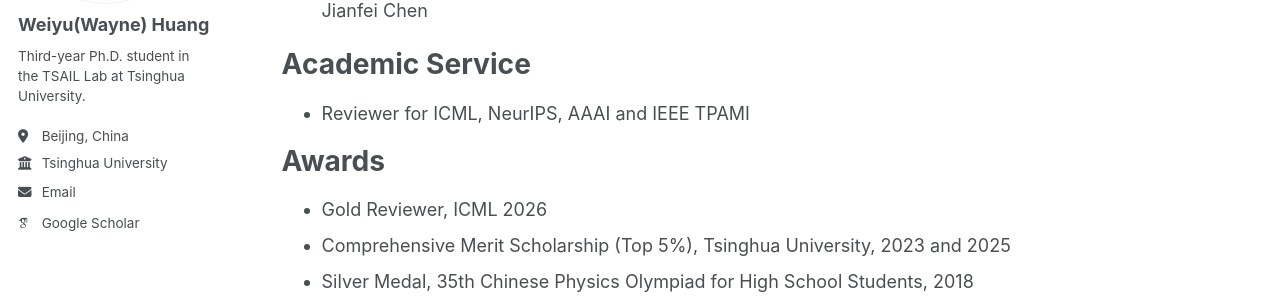
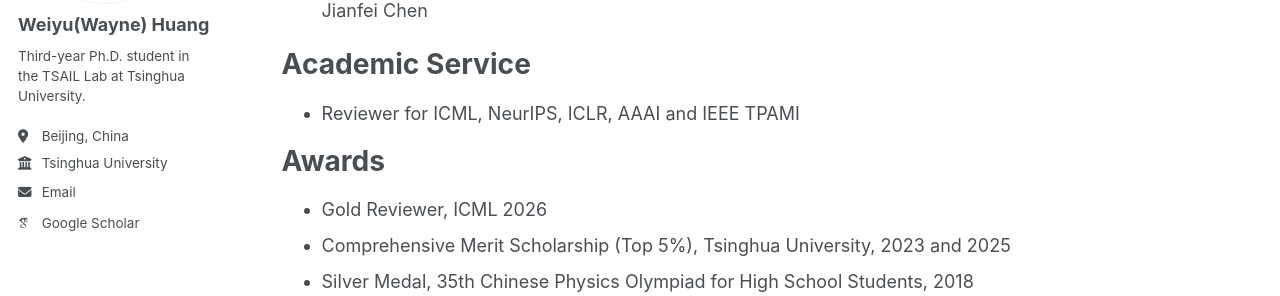
Before and after one commit to yellowtree123/yellowtree123.github.io, a Jekyll site: the page built from _pages/about.md, in a window 1280 px wide and 900 px high, scrolled down 1135 px. Shown: the part 269-565 px from the top of the window. Built offline with Jekyll 4.4.1, drawn with Linux system fonts in a browser that asks for light colours; some web fonts are replaced; a script bundle is joined from its source files by our own code; library files that are not in the unit come from our copies.

Commit message:
Update reviewer list to include ICLR

```diff
--- a/_pages/about.md
+++ b/_pages/about.md
@@ -49,7 +49,7 @@ My research interests is mainly **efficient machine learning**, particularly mod
 
 # Academic Service
 
-* Reviewer for ICML, NeurIPS, AAAI and IEEE TPAMI
+* Reviewer for ICML, NeurIPS, ICLR, AAAI and IEEE TPAMI
 
 # Awards
 
```
